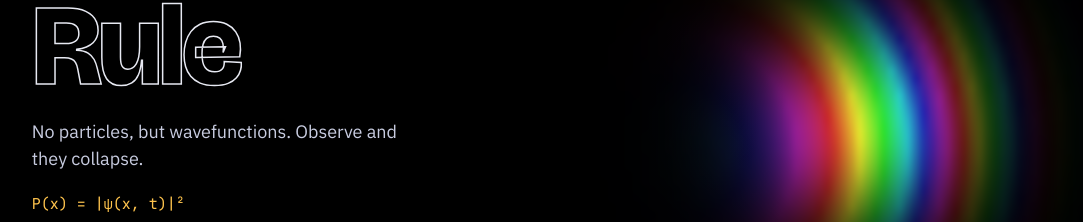
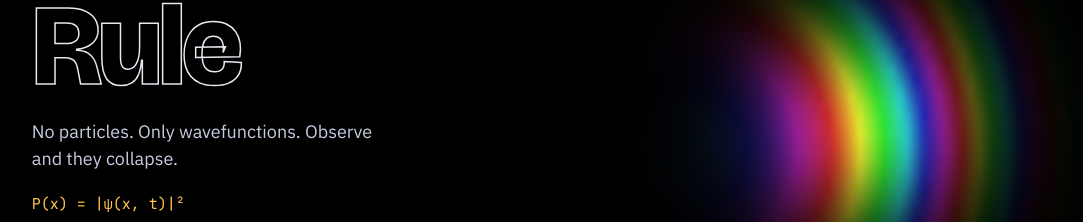
Before and after one commit to tonigi/decoherence-game, a website with bundled scripts: page index.html in a window 1280 px wide. Shown: the part 285-507 px from the top of the page, without its empty margins (45-1128 px from the left). Built offline with nearby package versions, Linux system fonts and the light colour scheme; animation ran at ten frames a second; files whose address does not match are found by name.

Commit message:
Update index.html

```diff
--- a/index.html
+++ b/index.html
@@ -15,7 +15,7 @@
   <canvas id="titleField" aria-hidden="true"></canvas>
   <div class="titleInner">
     <h1>Born<span>Rule</span></h1>
-    <p class="lede">No particles, but wavefunctions. Observe and they collapse.</p>
+    <p class="lede">No particles. Only wavefunctions. Observe and they collapse.</p>
     <p class="born">P(x) = |ψ(x, t)|²</p>
     <p class="lede">Toni Giorgino, LLM-coded.</p>
     <div class="cta">
```
